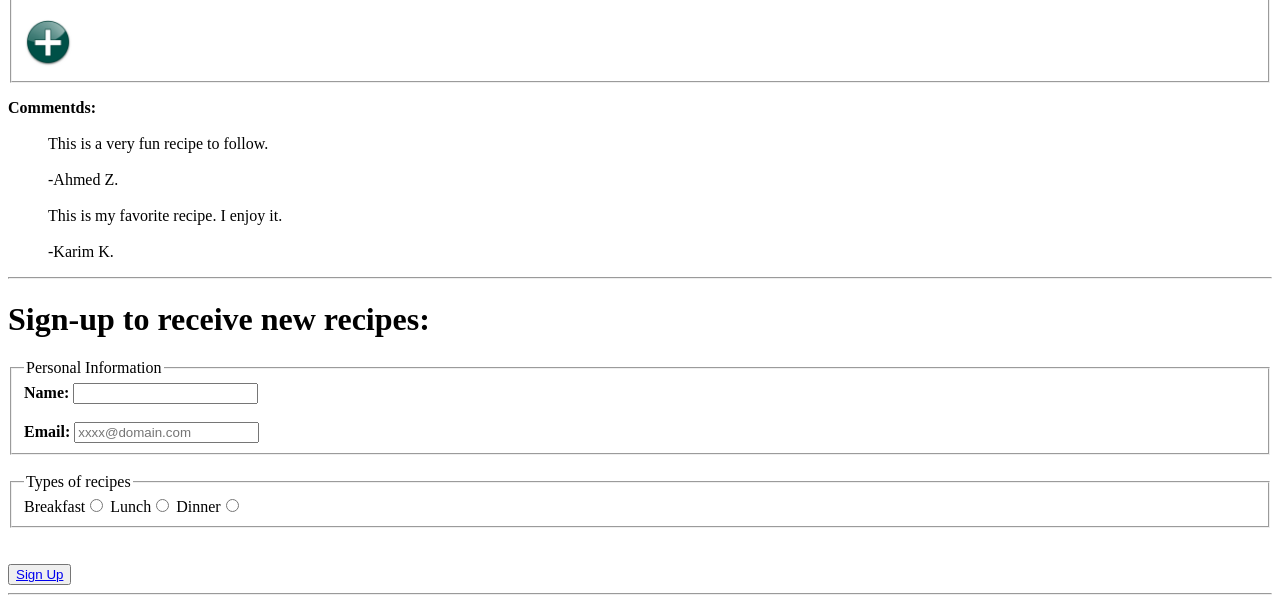
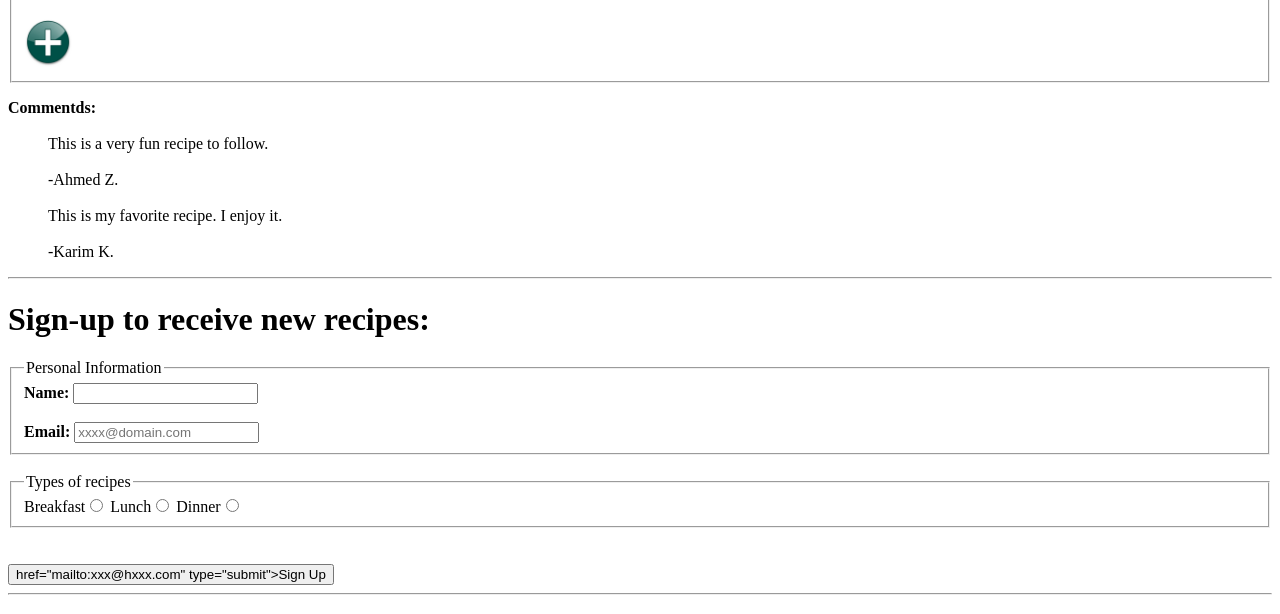
Before and after one commit to alialkhomayes/hw1, a plain HTML site: page index.html in a window 1280 px wide. Shown: the part 1144-1758 px from the top of the page. Drawn offline with Linux system fonts and the light colour scheme.

Commit message:
Update index.html

```diff
--- a/index.html
+++ b/index.html
@@ -94,7 +94,7 @@
       <br /><br />
 
     </form>
-        <button ><a href="mailto:xxx@hxxx.com" type="submit">Sign Up</a></button>
+        <button >href="mailto:xxx@hxxx.com" type="submit">Sign Up</button>
 
     <hr />
     <h1>LINKS</h1>
```
